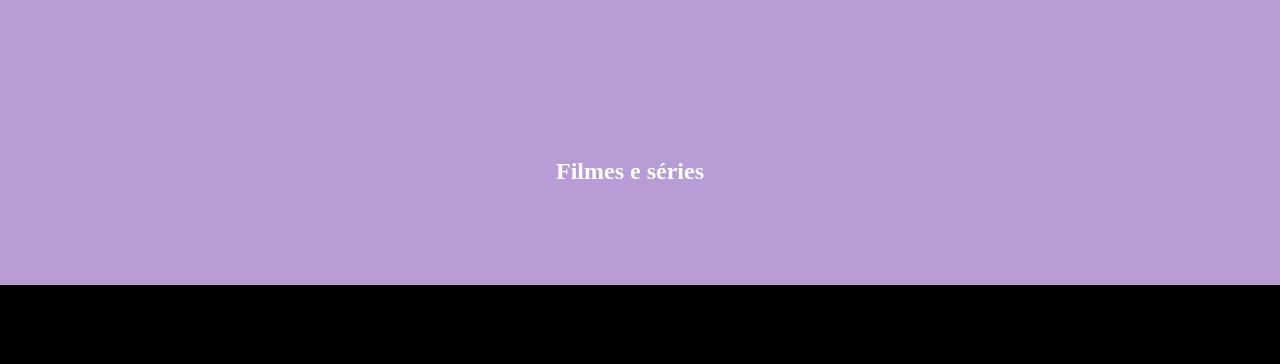
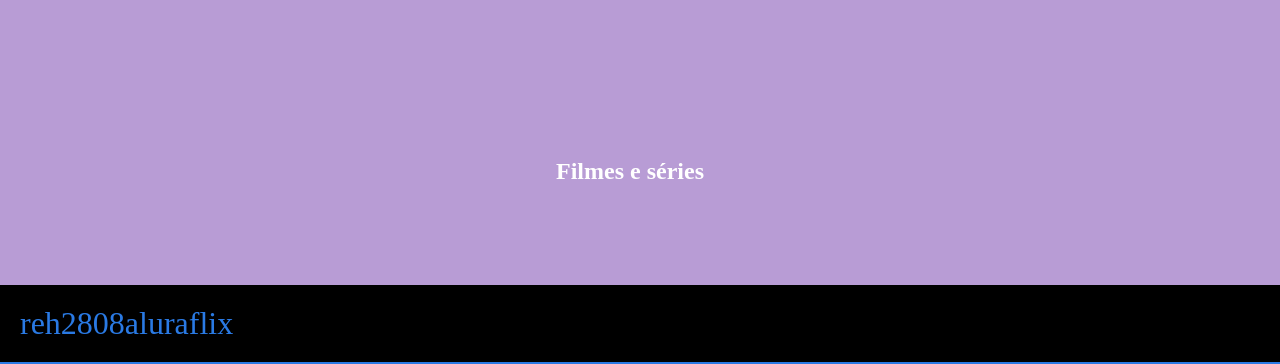
Before and after one commit to Reeh2808/reh2808aluraflix, a plain HTML site: page index.html in a window 1280 px wide. Shown: the part 514-878 px from the top of the page. Before the commit the page ends 800 px from the top, so only its background shows below. Drawn offline with Linux system fonts and the light colour scheme.

Commit message:
Add files via upload

```diff
--- a/index.html
+++ b/index.html
@@ -31,3 +31,14 @@
     </section>
 
     <!-- código omitido -->
+    <head>
+        <!-- Código omitido -->
+
+        <title>reh2808aluraflix</title>
+    </head>
+
+    <body>
+        <header>reh2808aluraflix</header>
+
+        <!-- Código omitido -->
+    </body>
```
